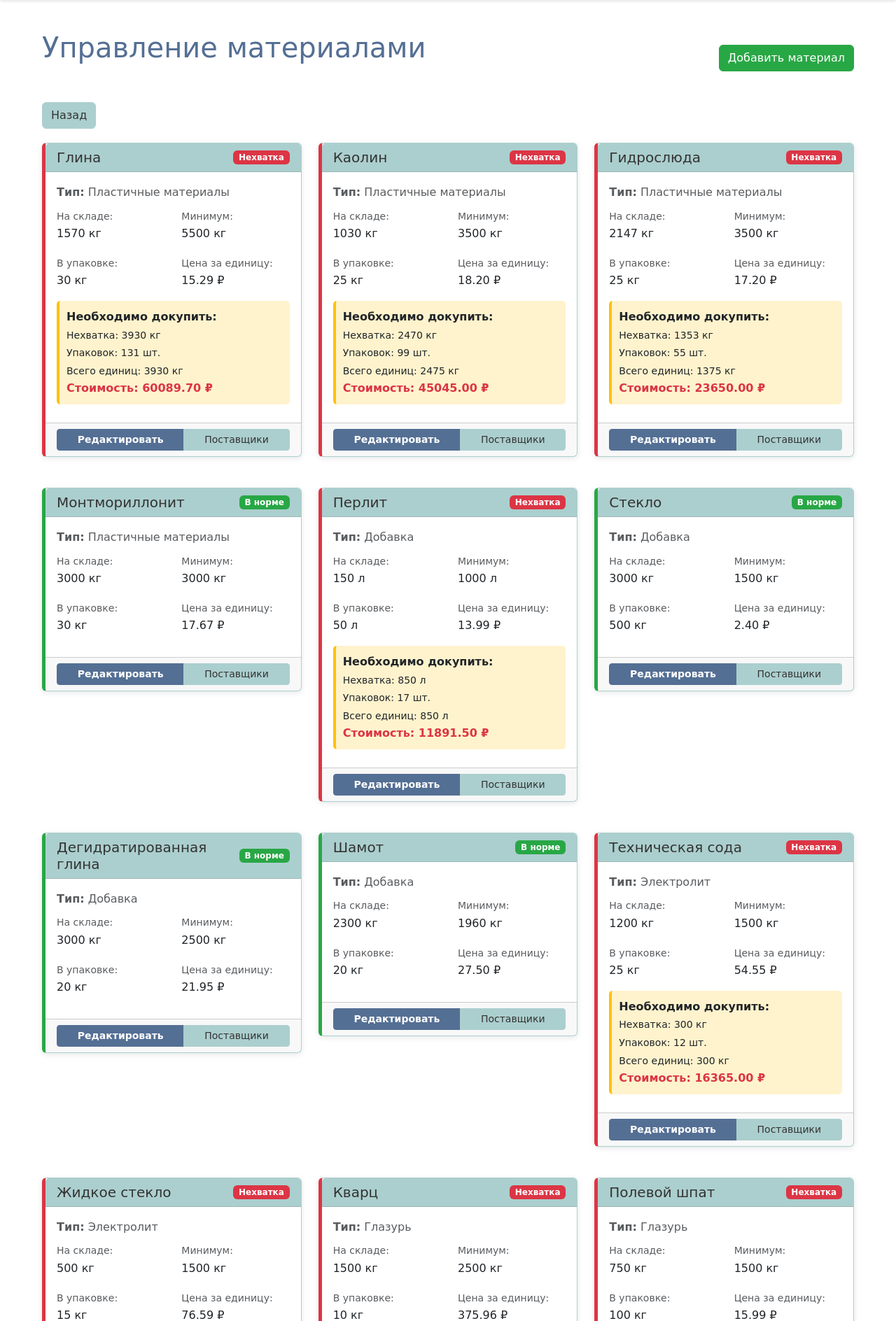
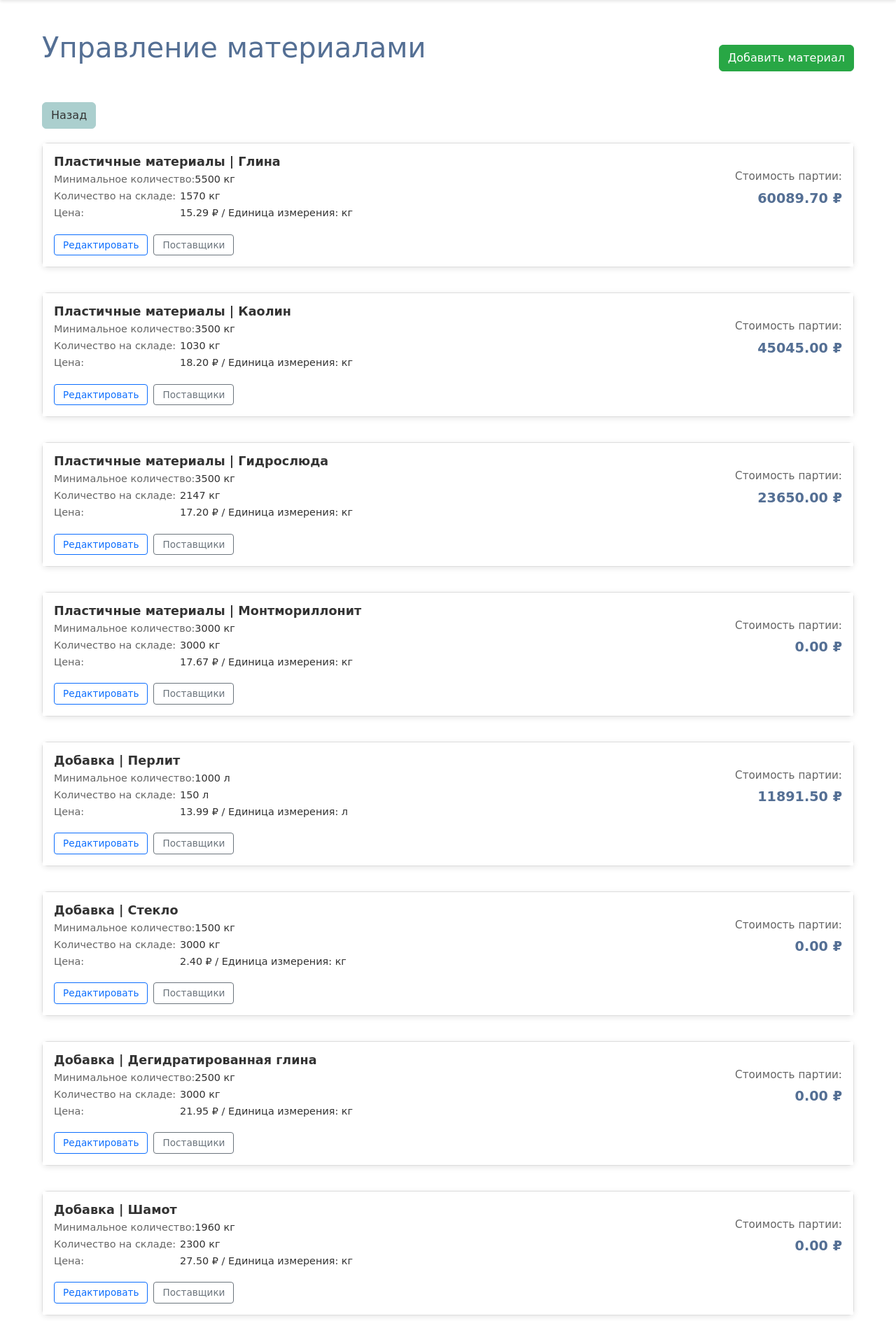
Before and after one commit to AlexandraBelyakova18/sasha, a Flask app: page /materials in a window 1280 px wide. Shown: the part 126-2014 px from the top of the page at 70% size. Run offline with Flask 3, Linux system fonts and the light colour scheme; some libraries are stand-ins or nearby versions.

Commit message:
Update layout of material cards to follow design template
Implements new CSS class `.material-card-template` and modifies `materials.html` to apply the new card layout, also adds README and INSTALL files.

Replit-Commit-Author: Agent
Replit-Commit-Session-Id: 0e454e71-b7c7-4d99-9991-eaa2a065721e
Replit-Commit-Screenshot-Url: https://storage.googleapis.com/screenshot-production-us-central1/ac5582ef-0b36-48f8-8c31-d625eb118ba7/bbfdcf6e-b2cb-4b11-90f2-94bf6cbfc0c8.jpg

```diff
--- a/static/css/style.css
+++ b/static/css/style.css
@@ -202,6 +202,110 @@ h2 {
     border-left: 5px solid #28a745;
 }
 
+/* Новый дизайн карточек материалов */
+.material-card-template {
+    border: 1px solid #ddd;
+    border-radius: 8px;
+    background-color: #FFFFFF;
+    transition: box-shadow 0.2s ease;
+}
+
+.material-card-template:hover {
+    box-shadow: 0 2px 8px rgba(0,0,0,0.1);
+}
+
+.material-title {
+    font-family: 'Comic Sans MS', cursive, sans-serif;
+    font-size: 1.1rem;
+    font-weight: bold;
+    color: #333;
+    margin-bottom: 0.5rem;
+}
+
+.material-details {
+    font-family: 'Comic Sans MS', cursive, sans-serif;
+    font-size: 0.9rem;
+}
+
+.detail-row {
+    display: flex;
+    justify-content: flex-start;
+    align-items: baseline;
+    margin-bottom: 0.25rem;
+    line-height: 1.4;
+}
+
+.detail-label {
+    color: #666;
+    min-width: 180px;
+    flex-shrink: 0;
+}
+
+.detail-value {
+    color: #333;
+    font-weight: 500;
+}
+
+.cost-section {
+    text-align: right;
+    font-family: 'Comic Sans MS', cursive, sans-serif;
+}
+
+.cost-title {
+    font-size: 0.95rem;
+    color: #666;
+    margin-bottom: 0.25rem;
+}
+
+.cost-amount {
+    font-size: 1.2rem;
+    font-weight: bold;
+    color: #546F94;
+}
+
+.action-buttons {
+    display: flex;
+    gap: 0.5rem;
+    justify-content: flex-start;
+}
+
+.action-buttons .btn {
+    font-family: 'Comic Sans MS', cursive, sans-serif;
+    font-size: 0.85rem;
+    padding: 0.25rem 0.75rem;
+}
+
+/* Адаптивность для мобильных устройств */
+@media (max-width: 768px) {
+    .detail-row {
+        flex-direction: column;
+        align-items: flex-start;
+    }
+
+    .detail-label {
+        min-width: auto;
+        font-weight: bold;
+        margin-bottom: 0.1rem;
+    }
+
+    .cost-section {
+        text-align: left;
+        margin-top: 1rem;
+        padding-top: 1rem;
+        border-top: 1px solid #eee;
+    }
+
+    .action-buttons {
+        justify-content: center;
+        margin-top: 1rem;
+    }
+
+    .action-buttons .btn {
+        flex: 1;
+        max-width: 120px;
+    }
+}
+
 /* Информационные панели */
 .info-panel {
     background-color: #ABCFCE;
--- a/templates/materials.html
+++ b/templates/materials.html
@@ -25,78 +25,57 @@
             {% set material = material_data.material %}
             {% set shortage_info = material_data.shortage_info %}
 
-            <div class="col-lg-6 col-xl-4 mb-4">
-                <div class="card material-card {{ 'shortage-highlight' if shortage_info.has_shortage else 'adequate-stock' }}">
-                    <div class="card-header d-flex justify-content-between align-items-center">
-                        <h5 class="card-title mb-0">{{ material.name }}</h5>
-                        {% if shortage_info.has_shortage %}
-                            <span class="badge badge-shortage">Нехватка</span>
-                        {% else %}
-                            <span class="badge badge-ok">В норме</span>
-                        {% endif %}
+            <div class="col-12 mb-3">
+                <div class="card material-card-template {{ 'shortage-highlight' if shortage_info.has_shortage else 'adequate-stock' }}">
+                    <div class="card-body p-3">
+                        <div class="row align-items-center">
+                            <!-- Левая часть: основная информация -->
+                            <div class="col-md-8">
+                                <div class="material-info">
+                                    <h5 class="material-title mb-1">{{ material.material_type.name }} | {{ material.name }}</h5>
+
+                                    <div class="material-details">
+                                        <div class="detail-row">
+                                            <span class="detail-label">Минимальное количество:</span>
+                                            <span class="detail-value">{{ material.min_quantity }} {{ material.unit_of_measure }}</span>
                                         </div>
 
-                    <div class="card-body">
-                        <p class="text-muted mb-2">
-                            <strong>Тип:</strong> {{ material.material_type.name }}
-                        </p>
+                                        <div class="detail-row">
+                                            <span class="detail-label">Количество на складе:</span>
+                                            <span class="detail-value">{{ material.quantity_in_stock }} {{ material.unit_of_measure }}</span>
+                                        </div>
 
-                        <div class="row mb-3">
-                            <div class="col-6">
-                                <small class="text-muted">На складе:</small><br>
-                                <span class="h6">{{ material.quantity_in_stock }} {{ material.unit_of_measure }}</span>
+                                        <div class="detail-row">
+                                            <span class="detail-label">Цена:</span>
+                                            <span class="detail-value">{{ "%.2f"|format(material.price_per_unit) }} ₽ / Единица измерения: {{ material.unit_of_measure }}</span>
                                         </div>
-                            <div class="col-6">
-                                <small class="text-muted">Минимум:</small><br>
-                                <span class="h6">{{ material.min_quantity }} {{ material.unit_of_measure }}</span>
+                                    </div>
                                 </div>
                             </div>
 
-                        <div class="row mb-3">
-                            <div class="col-6">
-                                <small class="text-muted">В упаковке:</small><br>
-                                <span>{{ material.quantity_in_package }} {{ material.unit_of_measure }}</span>
+                            <!-- Правая часть: стоимость партии -->
+                            <div class="col-md-4 text-end">
+                                <div class="cost-section">
+                                    <div class="cost-title">Стоимость партии:</div>
+                                    <div class="cost-amount">{{ "%.2f"|format(shortage_info.min_purchase_cost) }} ₽</div>
                                 </div>
-                            <div class="col-6">
-                                <small class="text-muted">Цена за единицу:</small><br>
-                                <span>{{ "%.2f"|format(material.price_per_unit) }} ₽</span>
                             </div>
                         </div>
 
-                        {% if material.description %}
-                            <p class="card-text">
-                                <small class="text-muted">{{ material.description }}</small>
-                            </p>
-                        {% endif %}
-
-                        <!-- Информация о стоимости закупки -->
-                        {% if shortage_info.has_shortage %}
-                            <div class="cost-highlight">
-                                <strong>Необходимо докупить:</strong><br>
-                                <small>Нехватка: {{ shortage_info.shortage_amount }} {{ material.unit_of_measure }}</small><br>
-                                <small>Упаковок: {{ shortage_info.packages_needed }} шт.</small><br>
-                                <small>Всего единиц: {{ shortage_info.total_units_to_buy }} {{ material.unit_of_measure }}</small><br>
-                                <strong class="text-danger">
-                                    Стоимость: {{ "%.2f"|format(shortage_info.min_purchase_cost) }} ₽
-                                </strong>
-                            </div>
-                        {% else %}
-                            <div class="alert alert-success">
-                                <small>Запасы достаточны</small>
-                            </div>
-                        {% endif %}
-                    </div>
-
-                    <div class="card-footer">
-                        <div class="btn-group w-100" role="group">
+                        <!-- Кнопки действий -->
+                        <div class="row mt-3">
+                            <div class="col-12">
+                                <div class="action-buttons">
                                     <a href="{{ url_for('edit_material', id=material.id) }}"
-                               class="btn btn-primary btn-sm">
-                                <i class="fas fa-edit"></i> Редактировать
+                                       class="btn btn-outline-primary btn-sm">
+                                        Редактировать
                                     </a>
                                     <a href="{{ url_for('material_suppliers', id=material.id) }}"
-                               class="btn btn-secondary btn-sm">
-                                <i class="fas fa-truck"></i> Поставщики
+                                       class="btn btn-outline-secondary btn-sm">
+                                        Поставщики
                                     </a>
+                                </div>
+                            </div>
                         </div>
                     </div>
                 </div>
```
Also changed, not shown: INSTALL.md (added, +67 -0 lines), README.md (added), attached_assets/image_1749495210228.png (added). Lines whose indentation alone changed are shown as unchanged.
